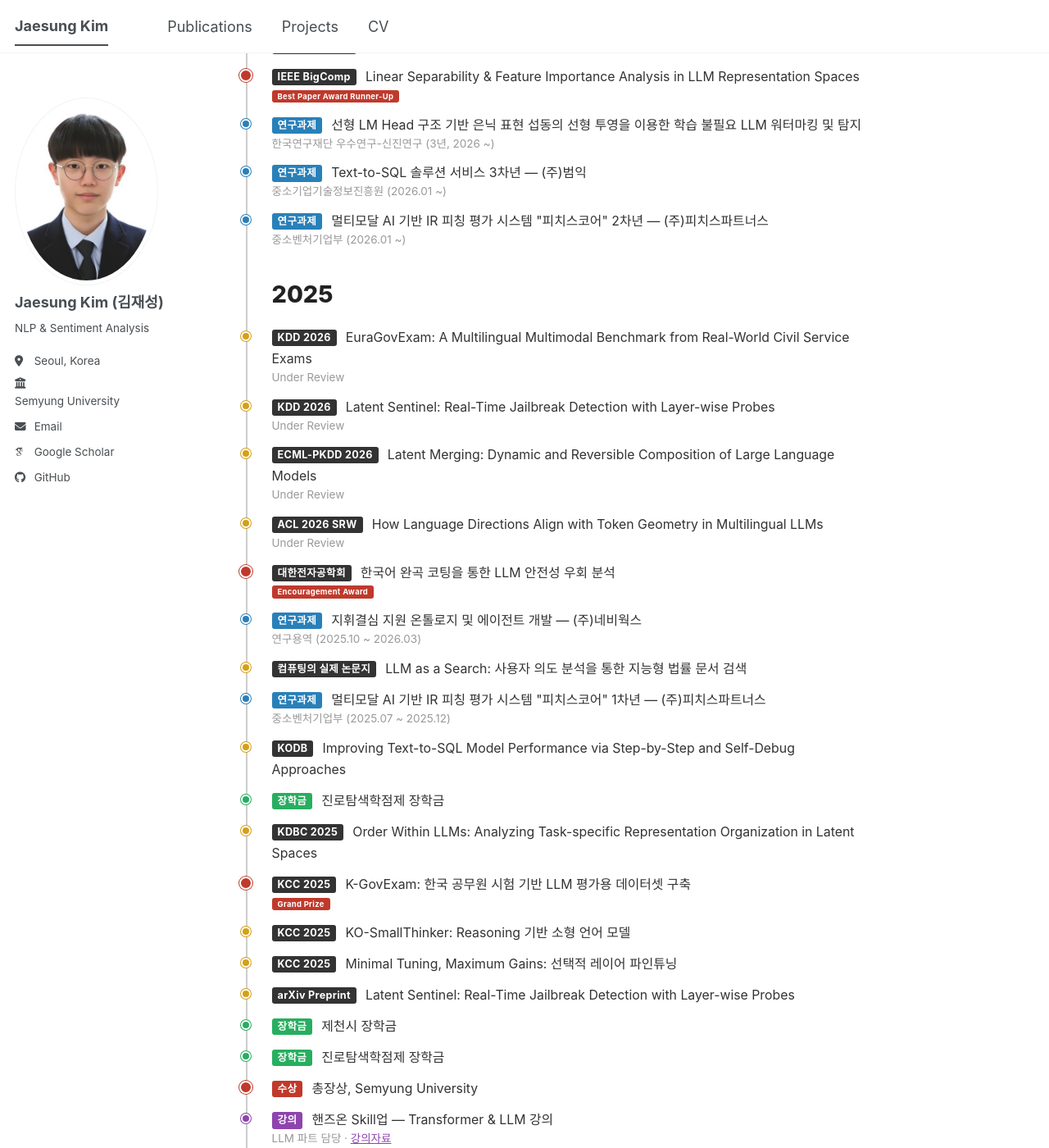
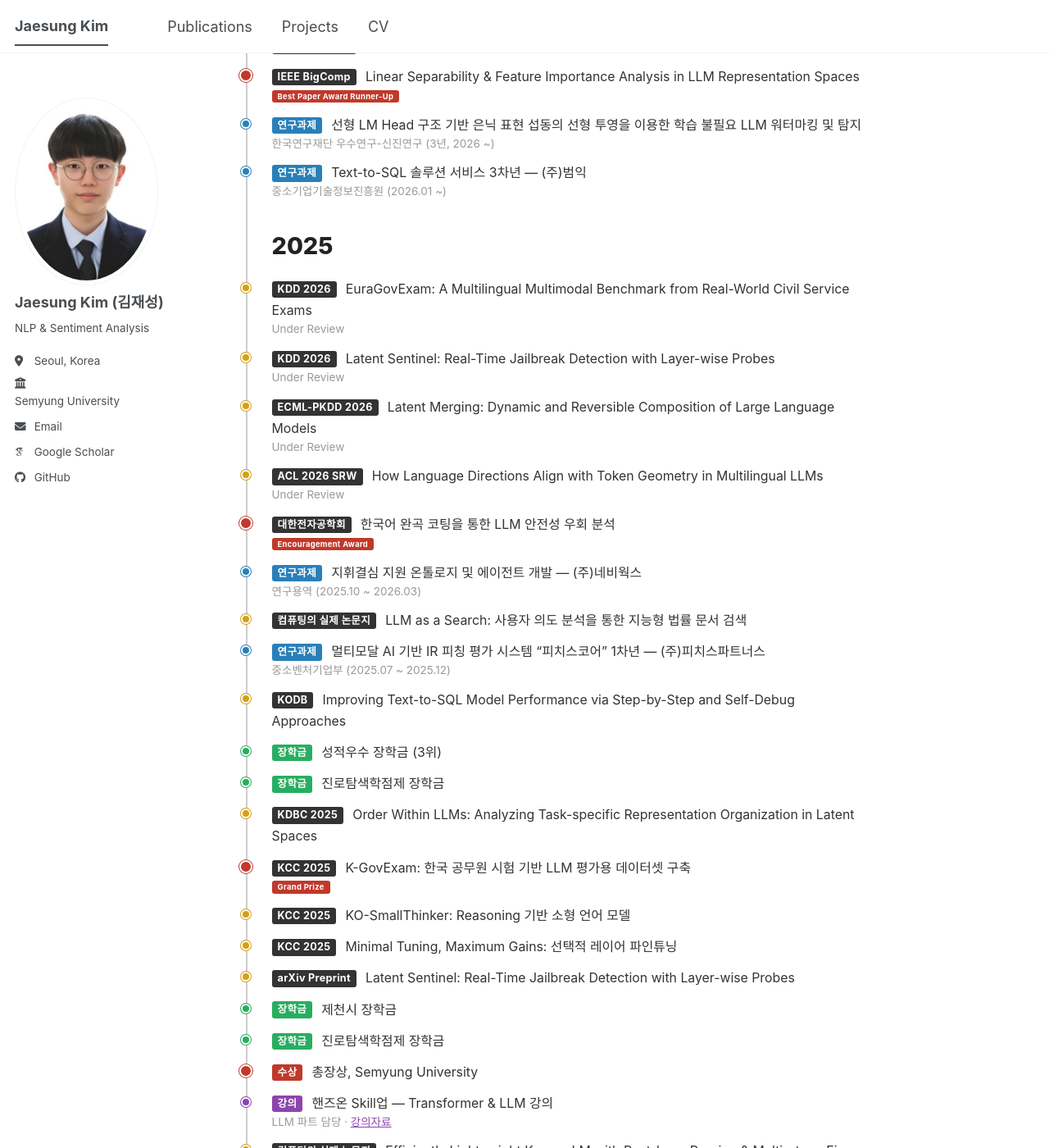
Before and after one commit to thisiskorea/CV, a Jekyll site: the page built from _pages/about.md, in a window 1280 px wide and 1400 px high, scrolled down 1628 px. Shown: the whole window at 82% size. Built offline with Jekyll 4.4.1, drawn with Linux system fonts in a browser that asks for light colours; some web fonts are replaced; a script bundle is joined from its source files by our own code; library files that are not in the unit come from our copies.

Commit message:
Update about.md: scholarships, remove 피치스코어 2차년 from timeline
https://claude.ai/code/session_01CU9SVkWVuVsgHzfbJU88mX

```diff
--- a/_pages/about.md
+++ b/_pages/about.md
@@ -128,12 +128,6 @@ Hi! I'm **Jaesung Kim**, a senior undergraduate student in Computer Science at *
 <span class="tl-sub">중소기업기술정보진흥원 (2026.01 ~)</span>
 </div>
 
-<div class="tl-entry grant">
-<span class="tl-badge tl-badge-grant">연구과제</span>
-<span class="tl-title">멀티모달 AI 기반 IR 피칭 평가 시스템 "피치스코어" 2차년 — (주)피치스파트너스</span>
-<span class="tl-sub">중소벤처기업부 (2026.01 ~)</span>
-</div>
-
 <div class="tl-year">2025</div>
 
 <div class="tl-entry">
@@ -179,13 +173,18 @@ Hi! I'm **Jaesung Kim**, a senior undergraduate student in Computer Science at *
 
 <div class="tl-entry grant">
 <span class="tl-badge tl-badge-grant">연구과제</span>
-<span class="tl-title">멀티모달 AI 기반 IR 피칭 평가 시스템 "피치스코어" 1차년 — (주)피치스파트너스</span>
+<span class="tl-title">멀티모달 AI 기반 IR 피칭 평가 시스템 “피치스코어” 1차년 — (주)피치스파트너스</span>
 <span class="tl-sub">중소벤처기업부 (2025.07 ~ 2025.12)</span>
 </div>
 
 <div class="tl-entry">
 <span class="tl-badge tl-badge-venue">KODB</span>
 <span class="tl-title">Improving Text-to-SQL Model Performance via Step-by-Step and Self-Debug Approaches</span>
+</div>
+
+<div class="tl-entry scholarship">
+<span class="tl-badge tl-badge-scholar">장학금</span>
+<span class="tl-title">성적우수 장학금 (3위)</span>
 </div>
 
 <div class="tl-entry scholarship">
@@ -314,11 +313,6 @@ Hi! I'm **Jaesung Kim**, a senior undergraduate student in Computer Science at *
 <span class="tl-title">책임지도교수 추천 장학금</span>
 </div>
 
-<div class="tl-entry scholarship">
-<span class="tl-badge tl-badge-scholar">장학금</span>
-<span class="tl-title">설립자 장학금 (인근지역고교)</span>
-</div>
-
 </div>
 
 <div class="tl-legend">
```
